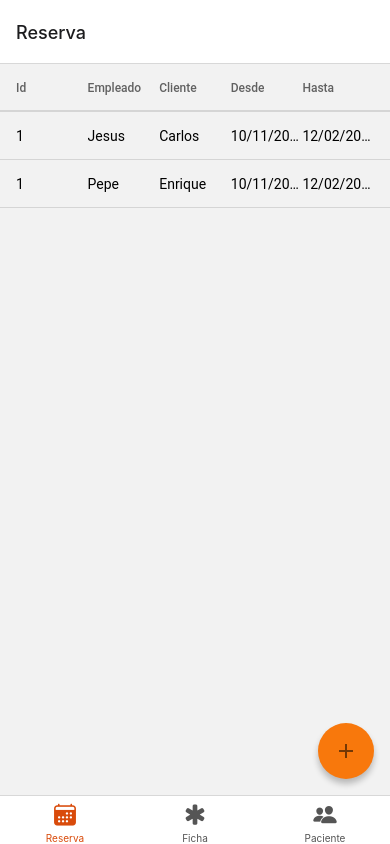
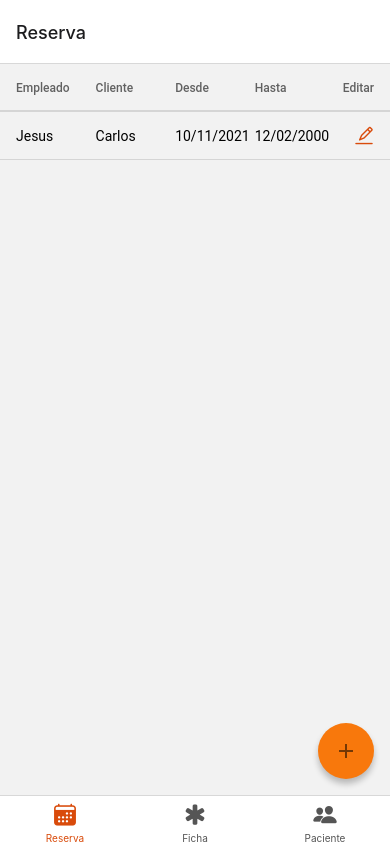
Before and after one commit to jesusromanm99/FronEnd-2doParcial, a React Native app: screen /Reserva in a window 390 px wide. Built offline with nearby package versions, Linux system fonts and the light colour scheme.

Commit message:
se agrega pantalla de editar reserva

```diff
--- a/src/pages/pages/Reserva/Reserva.js
+++ b/src/pages/pages/Reserva/Reserva.js
@@ -1,7 +1,8 @@
 import React from "react";
 import { Text,StyleSheet } from "react-native";
 import { DataTable } from 'react-native-paper';
-
+import { Ionicons,AntDesign } from '@expo/vector-icons';
+import colors from "../../res/colors";
 import { FAB } from 'react-native-paper';
 
 
@@ -11,33 +12,31 @@ export default function Reserva({navigation}){
     const goToCreateReservation=()=>{
             navigation.navigate('CrearReserva')
     }
+    const goToEditReservation=()=>{
+        navigation.navigate('EditarReserva')
+    }
     return(
         <>
-             <DataTable>
+             <DataTable style={{marginLeft:0}}>
                 <DataTable.Header>
-                    <DataTable.Title>Id</DataTable.Title>
-                    <DataTable.Title>Empleado</DataTable.Title>
-                    <DataTable.Title>Cliente</DataTable.Title>
-                    <DataTable.Title>Desde</DataTable.Title>
-                    <DataTable.Title>Hasta</DataTable.Title>
+
+                    <DataTable.Title style={styles.cell}>Empleado</DataTable.Title>
+                    <DataTable.Title style={styles.cell}>Cliente</DataTable.Title>
+                    <DataTable.Title style={styles.cell}>Desde</DataTable.Title>
+                    <DataTable.Title style={styles.cell}>Hasta</DataTable.Title>
+                    <DataTable.Title numeric>Editar</DataTable.Title>
 
                 </DataTable.Header>
 
                 <DataTable.Row>
-                    <DataTable.Cell>1</DataTable.Cell>
-                    <DataTable.Cell >Jesus</DataTable.Cell>
-                    <DataTable.Cell >Carlos</DataTable.Cell>
-                    <DataTable.Cell >10/11/2021</DataTable.Cell>
-                    <DataTable.Cell >12/02/2000</DataTable.Cell>
+                    <DataTable.Cell  style={styles.cell}>Jesus</DataTable.Cell>
+                    <DataTable.Cell style={styles.cell} >Carlos</DataTable.Cell>
+                    <DataTable.Cell  style={styles.cell}>10/11/2021</DataTable.Cell>
+                    <DataTable.Cell  style={styles.cell}>12/02/2000</DataTable.Cell>
+                    <DataTable.Cell numeric onPress={goToEditReservation}><AntDesign  name="edit" size={20} color={colors.primary}/></DataTable.Cell>
                 </DataTable.Row>
 
-                <DataTable.Row>
-                    <DataTable.Cell>1</DataTable.Cell>
-                    <DataTable.Cell >Pepe</DataTable.Cell>
-                    <DataTable.Cell >Enrique</DataTable.Cell>
-                    <DataTable.Cell >10/11/2021</DataTable.Cell>
-                    <DataTable.Cell >12/02/2000</DataTable.Cell>
-                </DataTable.Row>
+
              </DataTable>
 
             <FAB
@@ -61,5 +60,10 @@ const styles = StyleSheet.create({
         margin: 16,
         right: 0,
         bottom: 0,
+    },
+    cell:{
+
+        flex:2,
+
     }
   });
```
